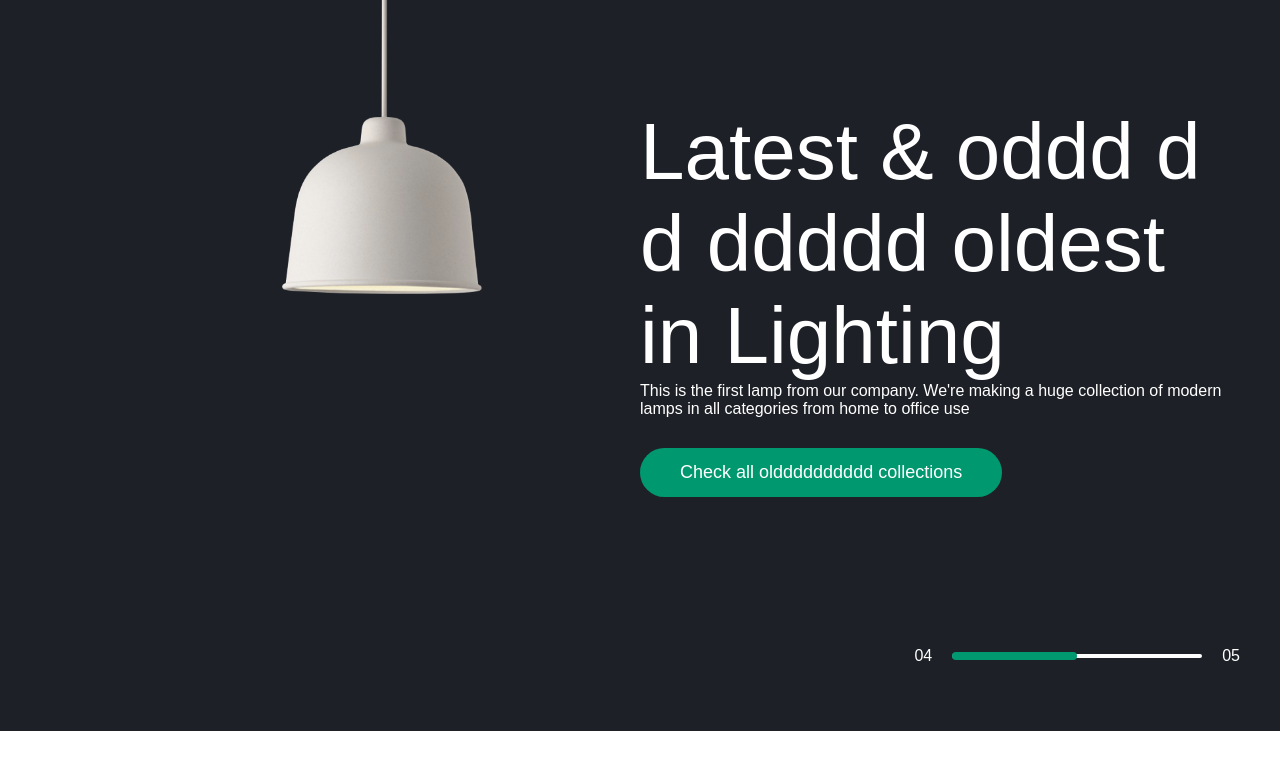
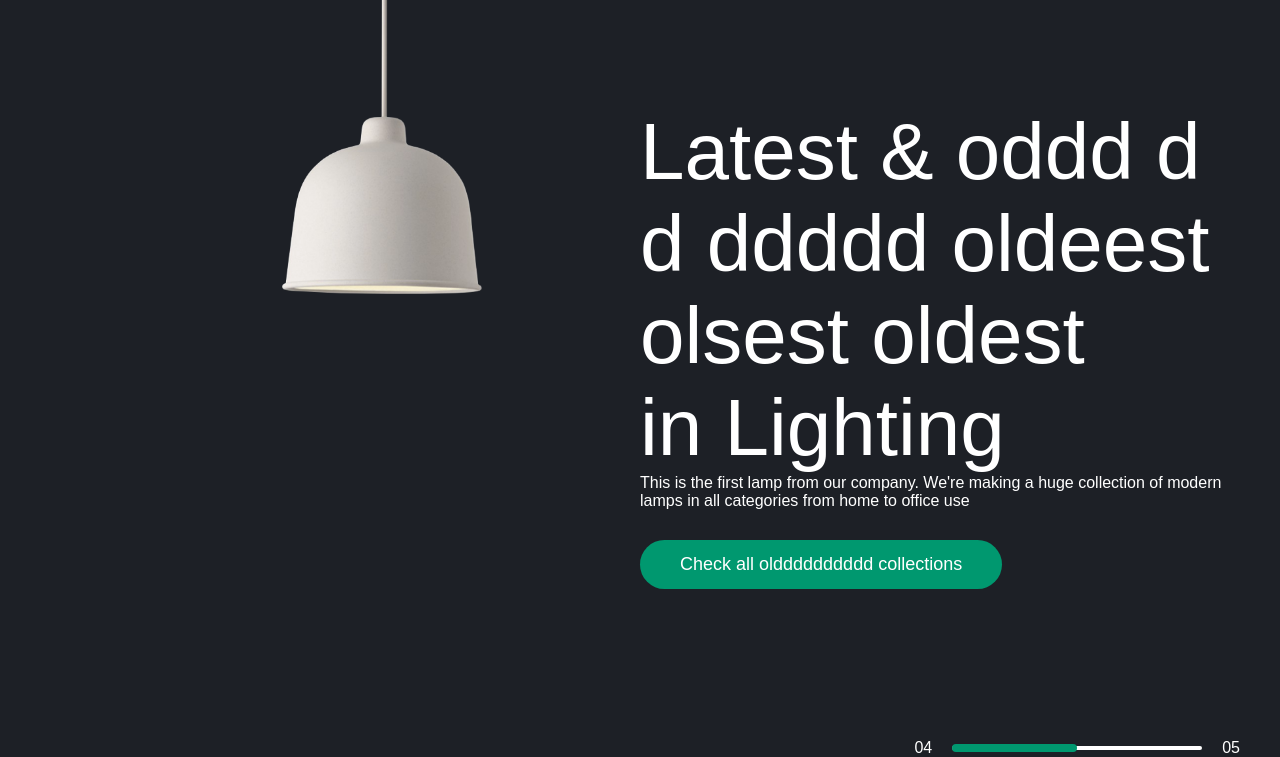
Before and after one commit to Sumitkhandate/gitpractices, a plain HTML site: page lampfile/index.html in a window 1280 px wide. Shown: the part 69-826 px from the top of the page. Before the commit the page ends 800 px from the top, so only its background shows below. Drawn offline with Linux system fonts and the light colour scheme.

Commit message:
changes are made

```diff
--- a/lampfile/index.html
+++ b/lampfile/index.html
@@ -1,6 +1,6 @@
 <!DOCTYPE html>
-<!--hello this is most imp fie   helooooooooooooooooo-->
-<!-- wajfjkdfjsdhjwdfdjkbfdjsf -->
+<!-- helloooooooo -->
+<!-- AAAAAAAAAA -->
 <html lang="en">
 <head>
     <meta charset="UTF-8">
@@ -30,7 +30,7 @@
 
         <div class="text-container">
         <!-- asjfdjagfjbsns dsgugfba  -->
-            <h1>Latest &  oddd d d  ddddd oldest <br>in Lighting</h1>
+            <h1>Latest &  oddd d d  ddddd oldeest olsest oldest <br>in Lighting</h1>
             <p>This is the first lamp from our company. We're making a huge collection of modern lamps in all categories from home to office use</p>
             <a href="">Check all oldddddddddd collections</a>
 
```
